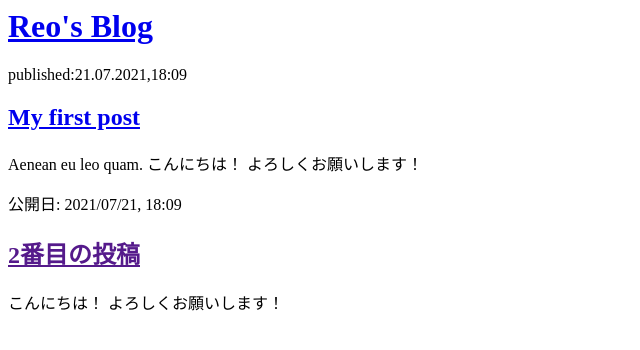
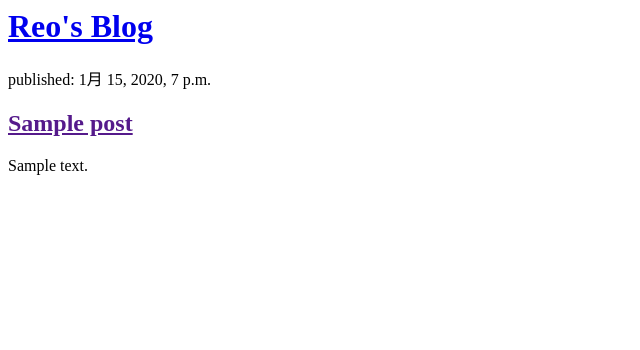
Before and after one commit to ReoKozai/my-first-blog, a Django app: page / in a window 1280 px wide. Shown: the top 350 px of the page, without its empty margins (0-640 px from the left). Run offline with Django 3.2, Linux system fonts and the light colour scheme; tables that the repository leaves empty hold one stand-in row (values such as "Sample post").

Commit message:
display posts from database

```diff
--- a/blog/templates/blog/post_list.html
+++ b/blog/templates/blog/post_list.html
@@ -6,16 +6,15 @@
     <div>
       <h1><a href="/">Reo's Blog</a></h1>
     </div>
-    <div>
-      <p>published:21.07.2021,18:09</p>
-      <h2><a href="/">My first post</a></h2>
-      <p>Aenean eu leo quam. こんにちは！ よろしくお願いします！ </p>
-    </div>
-    <div>
-      <p>公開日: 2021/07/21, 18:09</p>
-            <h2><a href="">2番目の投稿</a></h2>
-            <p> こんにちは！ よろしくお願いします！ </p>
-    </div>
+
+    {% for post in posts %}
+      <div>
+        <p>published: {{ post.published_date}}</p>
+        <h2><a href="">{{ post.title}}</a></h2>
+        <p>{{post.text|linebreaksbr}}</p>
+      </div>
+    {% endfor %}
+
 
   </body>
 </html>
--- a/blog/views.py
+++ b/blog/views.py
@@ -1,6 +1,8 @@
 from django.shortcuts import render
-
+from django.utils import timezone
+from .models import Post
 # Create your views here.
 
 def post_list(request):
-  return render(request,"blog/post_list.html",{})
+  posts=Post.objects.filter(published_date__lte=timezone.now()).order_by("-published_date")
+  return render(request,"blog/post_list.html",{"posts":posts})
```
